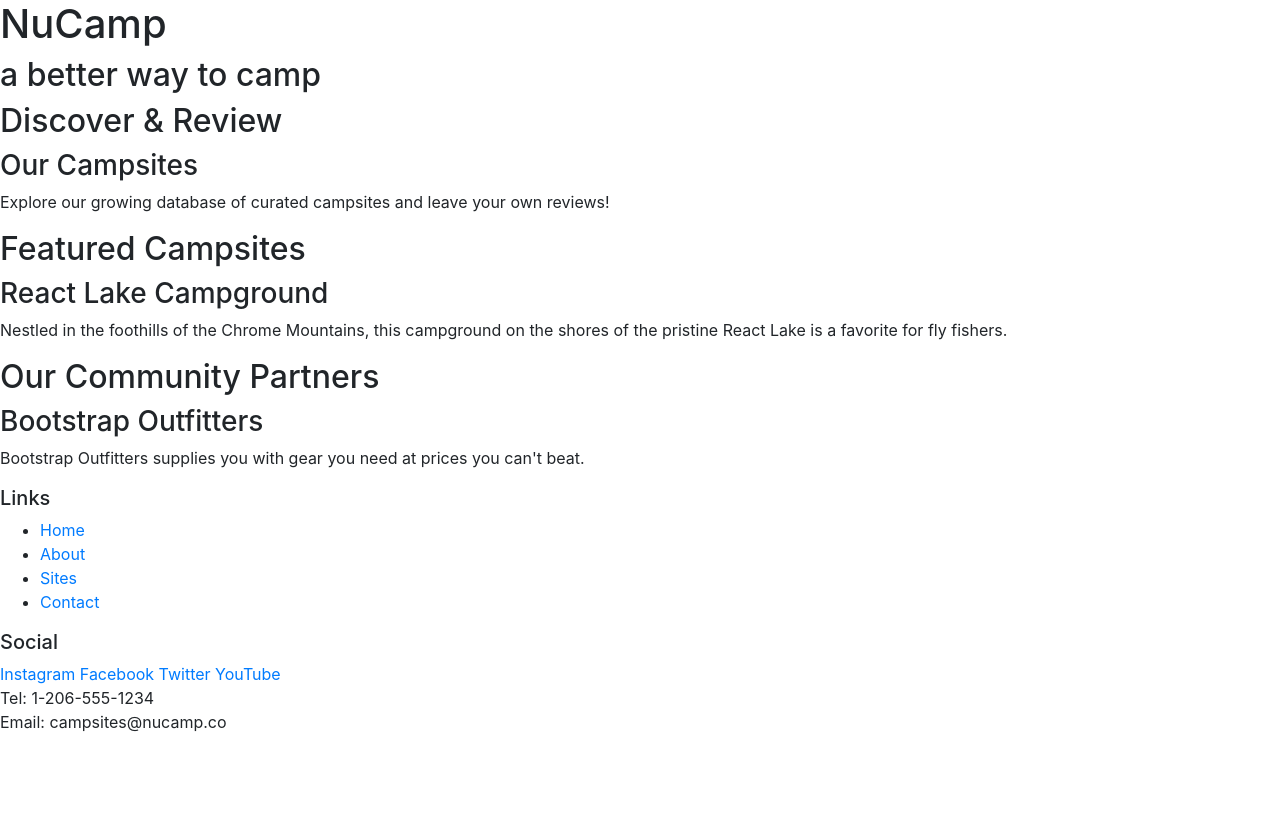
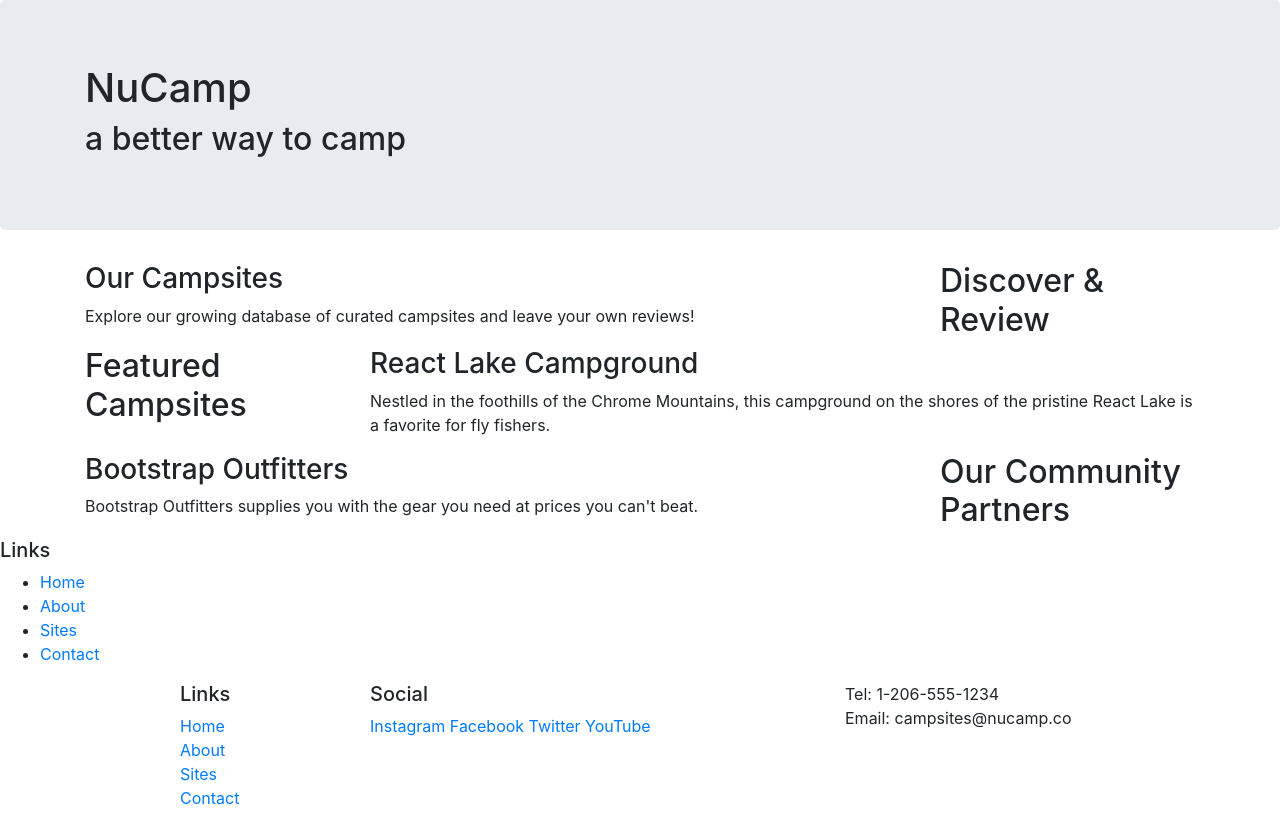
Before and after one commit to PineappleLight/nucamp-bootstrap, a website: page index.html in a window 1280 px wide. Before the commit the page ends 800 px from the top, so only its background shows below. Drawn offline with nearby package versions, Linux system fonts and the light colour scheme.

Commit message:
Bootstrap Grid

```diff
--- a/index.html
+++ b/index.html
@@ -14,29 +14,47 @@
 
 <body>
 
-    <header>
-        <div>
+    <header class="jumbotron">
+        <div class="container">
+            <div class="row">
+                <div class="col">
                     <h1>NuCamp</h1>
                     <h2>a better way to camp</h2>
                 </div>
+            </div>
+        </div>
     </header>
 
-    <div>
+    <div class="container">
+        <div class="row">
+            <div class="col-sm-4 order-sm-last col-md-3">
                 <h2>Discover & Review</h2>
+            </div>
+            <div class="col">
                 <h3>Our Campsites</h3>
                 <p>Explore our growing database of curated campsites and leave your own reviews!</p>
             </div>
+        </div>
 
-    <div>
+        <div class="row">
+            <div class="col-sm-4 col-md-3">
                 <h2>Featured Campsites</h2>
+            </div>
+            <div class="col">
                 <h3>React Lake Campground</h3>
         		<p>Nestled in the foothills of the Chrome Mountains, this campground on the shores of the pristine React Lake is a favorite for fly fishers.</p>
    			</div>
+        </div>
 
-    <div>
+        <div class="row">
+            <div class="col-sm-4 order-sm-last col-md-3">
                 <h2>Our Community Partners</h2>
+            </div>
+            <div class="col">
                 <h3>Bootstrap Outfitters</h3>
-        <p>Bootstrap Outfitters supplies you with gear you need at prices you can't beat.</p>
+        		<p>Bootstrap Outfitters supplies you with the gear you need at prices you can't beat.</p>
+            </div>
+        </div>
     </div>
 
     <footer>
@@ -49,16 +67,29 @@
                 <li><a href="#">Contact</a></li>
             </ul>
         </div>
-        <div>
+        <div class="container">
+            <div class="row">
+                <div class="col-4 col-sm-2 offset-1">
+                    <h5>Links</h5>
+            		<ul class="list-unstyled">
+                        <li><a href="#">Home</a></li>
+                        <li><a href="#">About</a></li>
+                        <li><a href="#">Sites</a></li>
+                        <li><a href="#">Contact</a></li>
+                    </ul>
+                </div>
+                <div class="col-6 col-sm-5">
                 	<h5>Social</h5>
                     <a href="http://instagram.com/">Instagram</a>
                     <a href="http://facebook.com/">Facebook</a>
                     <a href="http://twitter.com/">Twitter</a>
                     <a href="http://youtube.com/">YouTube</a>
                 </div>
-        <div>
+                <div class="col-sm-4">
                     Tel: 1-206-555-1234<br />
                     Email: campsites@nucamp.co
+                </div>
+           </div>
         </div>
     </footer>
 
```
Lines whose indentation alone changed are shown as unchanged.
